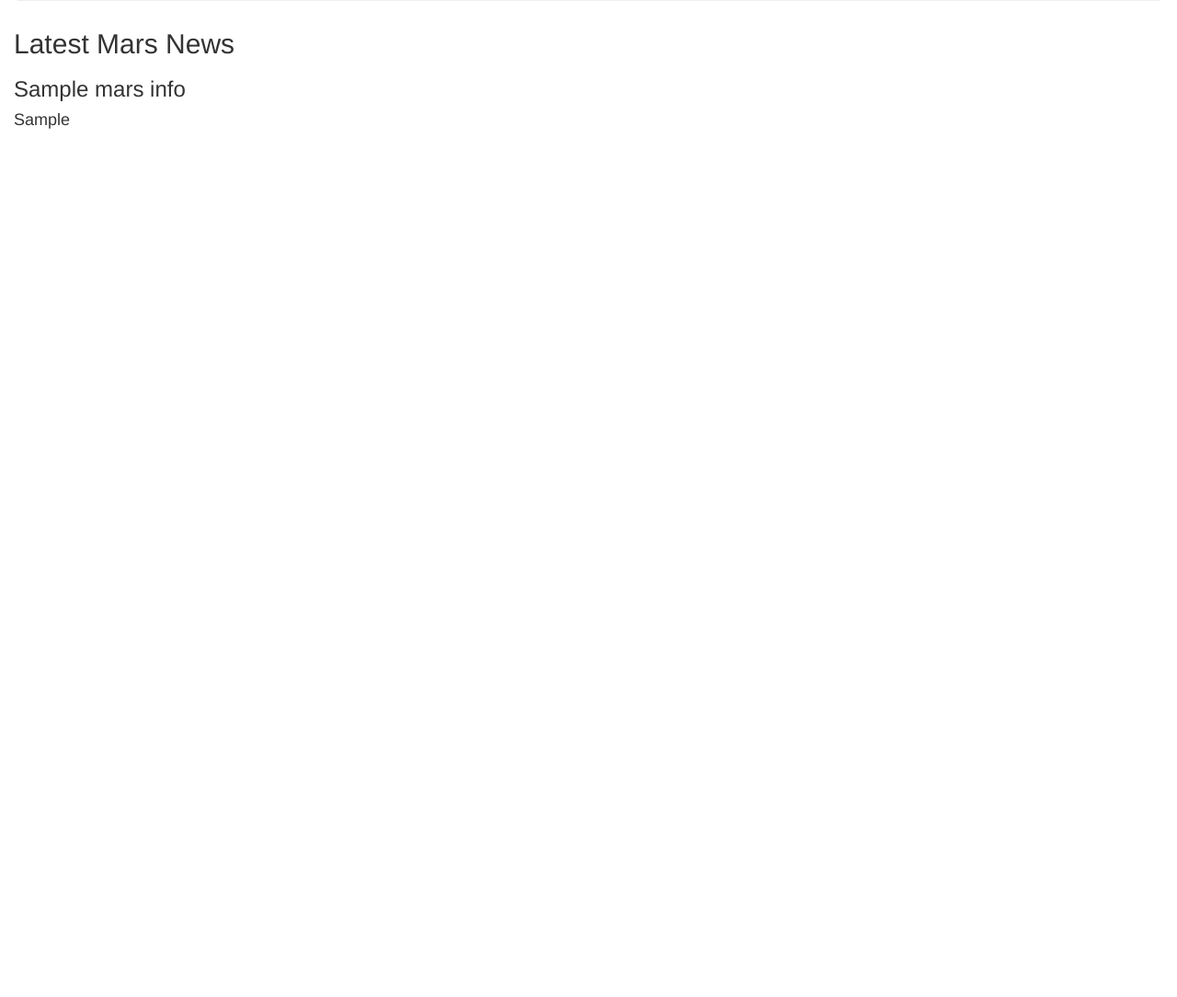
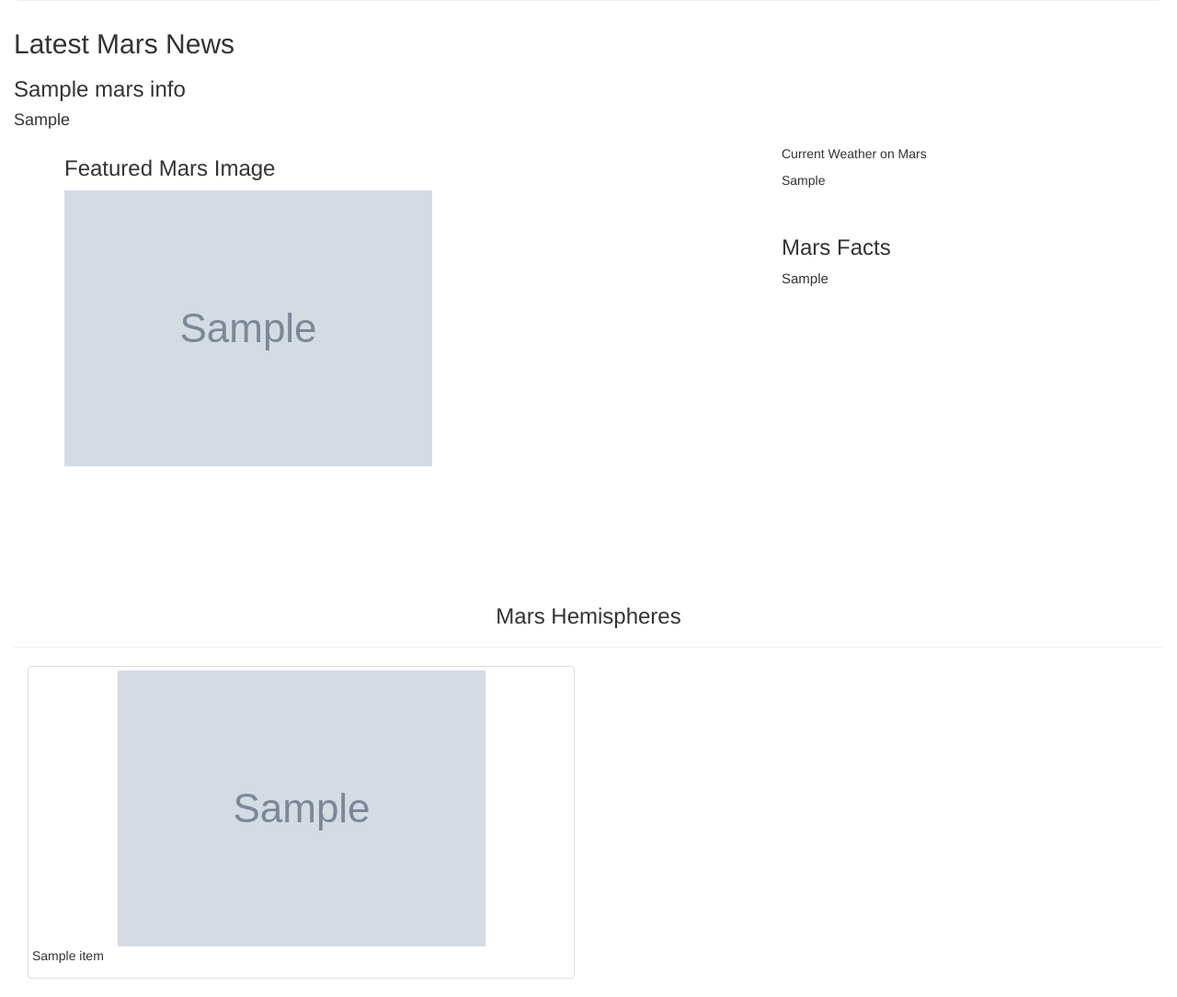
Before and after one commit to azaya518/12-Web-Scraping-And-Document-Databases, a Flask app: page / in a window 1280 px wide. Shown: the part 255-1339 px from the top of the page at 92% size. Before the commit the page ends 395 px from the top, so only its background shows below. Run offline with Flask 2, Linux system fonts and the light colour scheme; grey boxes marked "Sample" are stand-in pictures; a database or web service that is not in the repository returns one stand-in record (values such as "Sample title"); some libraries are stand-ins or nearby versions.

Commit message:
final assignment

```diff
--- a/templates/index.html
+++ b/templates/index.html
@@ -18,8 +18,51 @@
     <h2>Latest Mars News</h2>
     <h3> {{mars_info.news_title}}</h3>
     <h4>{{mars_info.news_para}}</h4>
+
+    <div class='container'>
+      <div class='row'>
+        <div class='col-lg-8 col-md-8 col-sm-12'>
+          <h3>Featured Mars Image</h3>
+          <img src="{{mars_info.featured_image_url}}" style='max-width:100%; max-height:auto;' alt = 'Featured Mars Image'>
+        </div>
+
+          <div class='col-lg-4 col-md-4 col-sm-12'>
+            <div class='card' style='width:18rem;'>
+                <div class='card-body'>
+                  <h5 class= 'card-title'>Current Weather on Mars</h5>
+                  <p class= 'card-text'>{{mars_info.mars_weather}}</p>
+                </div>
+              </div>
+
+            <br>
+            <h3>Mars Facts</h3>
+            <div style='max-width: 450px; max-height: 150px; font-size: 15px; margin-bottom: 65px;'>
+              {{mars_info.facts_data|safe}}
+            </div>
+          </div>
+
+      </div>
+    </div>
+    <h3 style="padding-top: 50px; margin-top: 100px; text-align: center;">Mars Hemispheres</h3>
+    <div class="card-deck">
+        <hr>
+        <div class="col-md-12">
+            <div class="row">
+                {% for item in mars_info.hemisphere_image_urls %}
+                <div class="col-md-6">
+                    <div class="thumbnail">
+                        <img class="card-img-top" src="{{ item.img_url}}" />
+                        <div class="card-body">
+                            <p class="card-text">{{item.title}}</p>
+                        </div>
+                    </div>
+                </div>
+                {% endfor %}
+            </div>
+        </div>
+      </div>
   </div>
-  </div>
+
 </body>
 
 </html>
```
Also changed, not shown: scrape_mars.py (+16 -34 lines), 5 other files.
